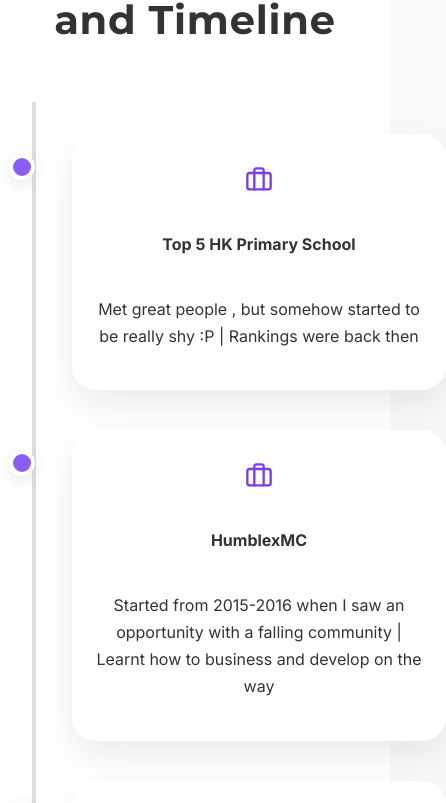
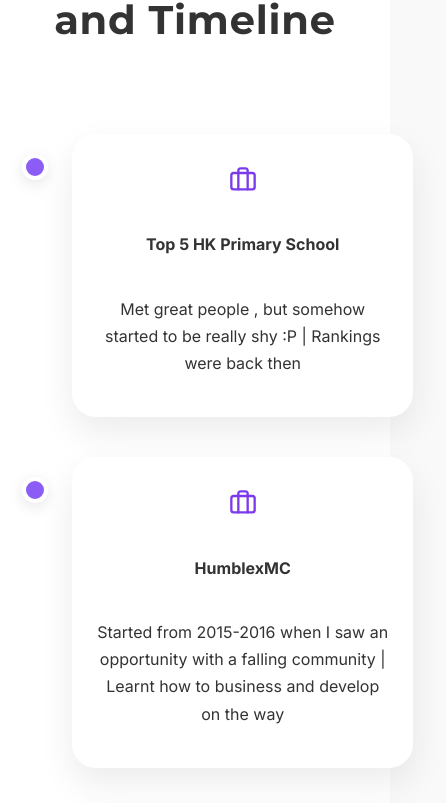
Before and after one commit to AxelTWC/axeltwc.github.io, a React (Create React App) app in the folder my-app/: page / in a window 390 px wide. Shown: the part 3729-4532 px from the top of the page, 446 px wide, since content can reach past the window. Built offline with nearby package versions, Linux system fonts and the light colour scheme.

Commit message:
Update App.css

```diff
--- a/my-app/src/App.css
+++ b/my-app/src/App.css
@@ -303,26 +303,41 @@
 }
 
 @media(max-width: 768px) {
+  .timeline {
+    position: relative;
+    padding-left: 0;
+    margin: 0 auto;
+  }
+
+  /* Hide the vertical line */
   .timeline::before {
-    left: 50%; /* vertical line centered */
+    display: none;
   }
 
   .timeline-item {
-    margin-left: 0;
     align-items: center;
     text-align: center;
+    margin-left: 0;
+    margin-bottom: 3rem;
+    position: relative;
+  }
+
+  .timeline-dot {
+    position: relative;
+    top: 0;
+    left: 0;
+    transform: none;
+    margin-bottom: 1rem; /* space between dot and card */
   }
 
   .timeline-content {
     margin-left: 0;
-    width: 90%;
-  }
-
-  .timeline-dot {
-    left: 50%; /* center dot */
-    transform: translateX(-50%);
+    width: 100%;
+    max-width: 90%;       /* keeps content neat on small screens */
+    margin-top: 0;
   }
 }
+
 
 .timeline {
   position: relative;
```
